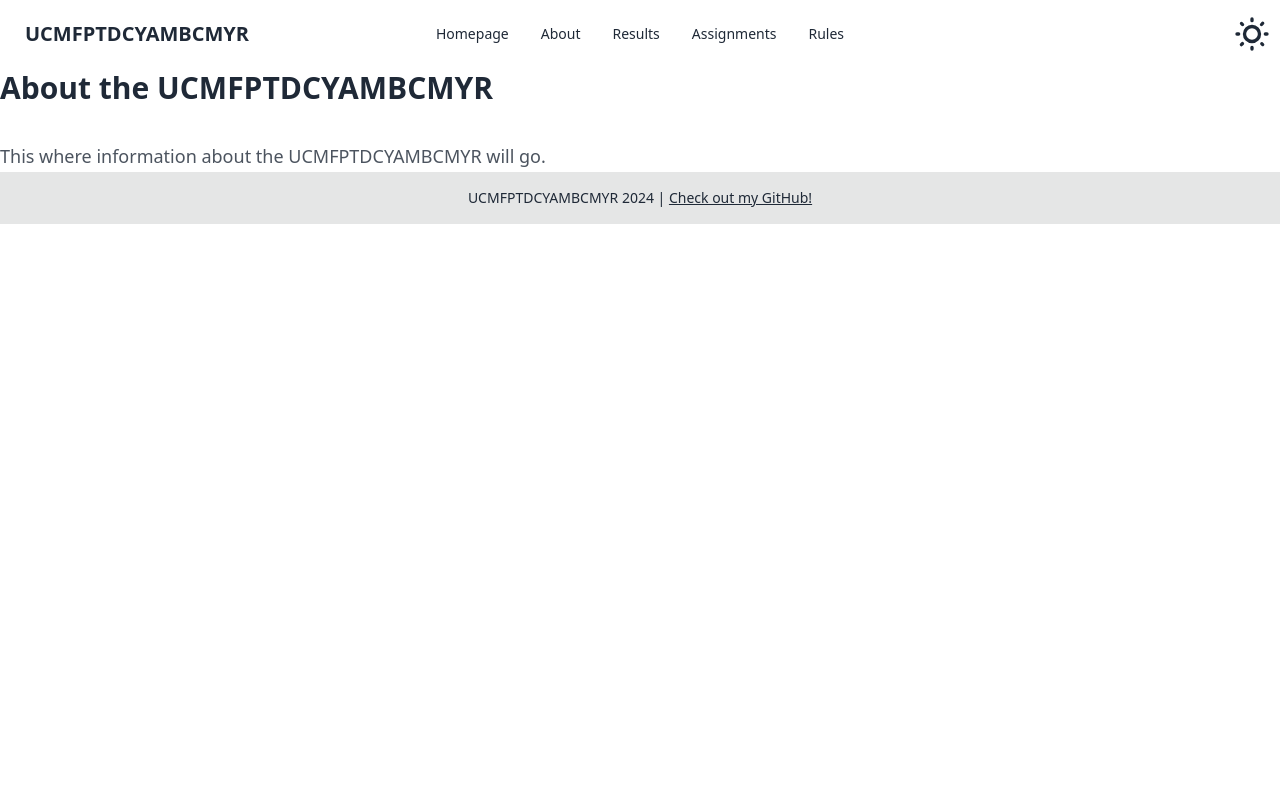
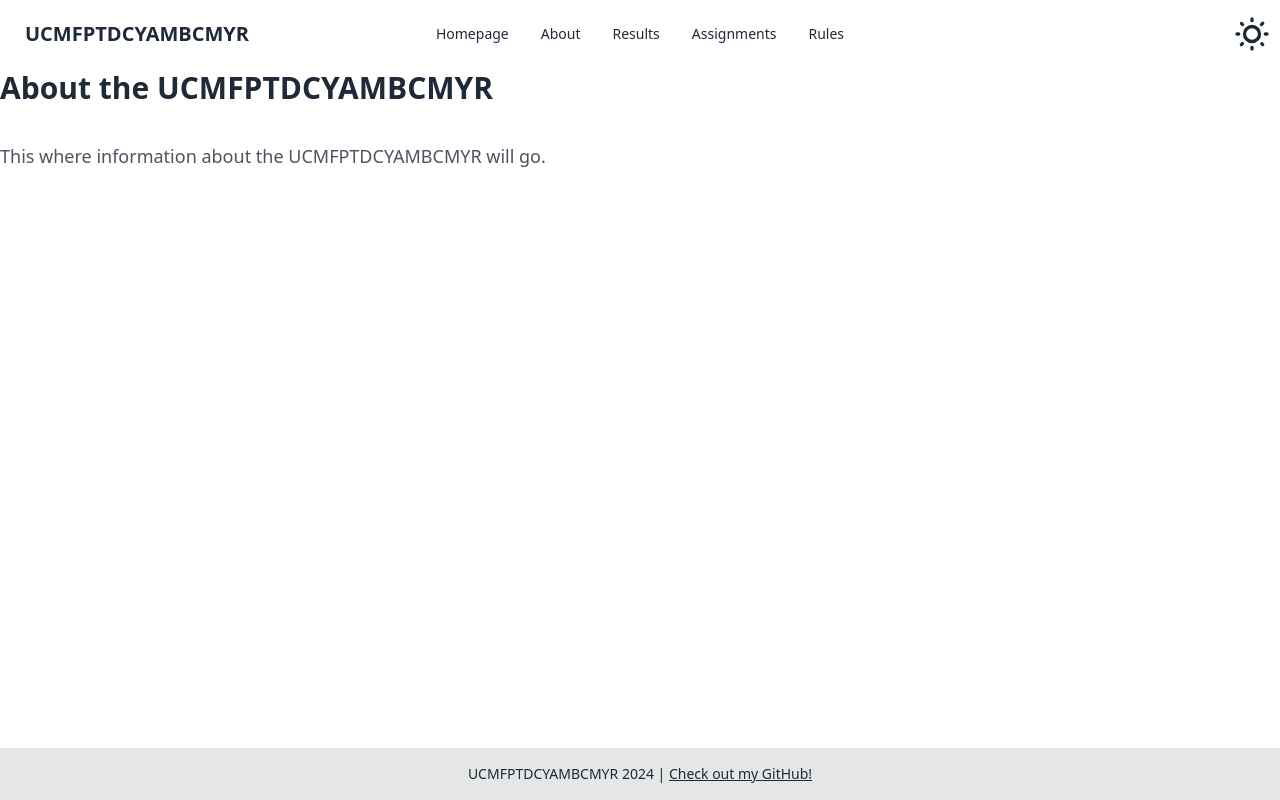
Before and after one commit to matthewkdies/football-pool, a Flask app: page /about in a window 1280 px wide. Run offline with Flask 3, Linux system fonts and the light colour scheme; parts of the project's set-up code (start-up, migrations or seed data) failed here and were passed over.

Commit message:
Footer stays at bottom of screen.

```diff
--- a/apps/football_pool/static/output.css
+++ b/apps/football_pool/static/output.css
@@ -3580,6 +3580,10 @@ html {
   margin-top: 0.75rem;
 }
 
+.mt-auto {
+  margin-top: auto;
+}
+
 .block {
   display: block;
 }
@@ -3618,6 +3622,10 @@ html {
 
 .h-full {
   height: 100%;
+}
+
+.min-h-screen {
+  min-height: 100vh;
 }
 
 .w-10 {
--- a/apps/football_pool/templates/base.html
+++ b/apps/football_pool/templates/base.html
@@ -19,7 +19,7 @@
 
     {% block head %}{% endblock %}
 </head>
-<body>
+<body class="flex flex-col min-h-screen">
 
     <header>
         {% include 'layout/navbar.html' %}
@@ -29,7 +29,7 @@
         {% block content %}{% endblock %}
     </main>
 
-    <footer>
+    <footer class="mt-auto">
         {% include 'layout/footer.html' %}
     </footer>
 
```
Also changed, not shown: 1 other file.
